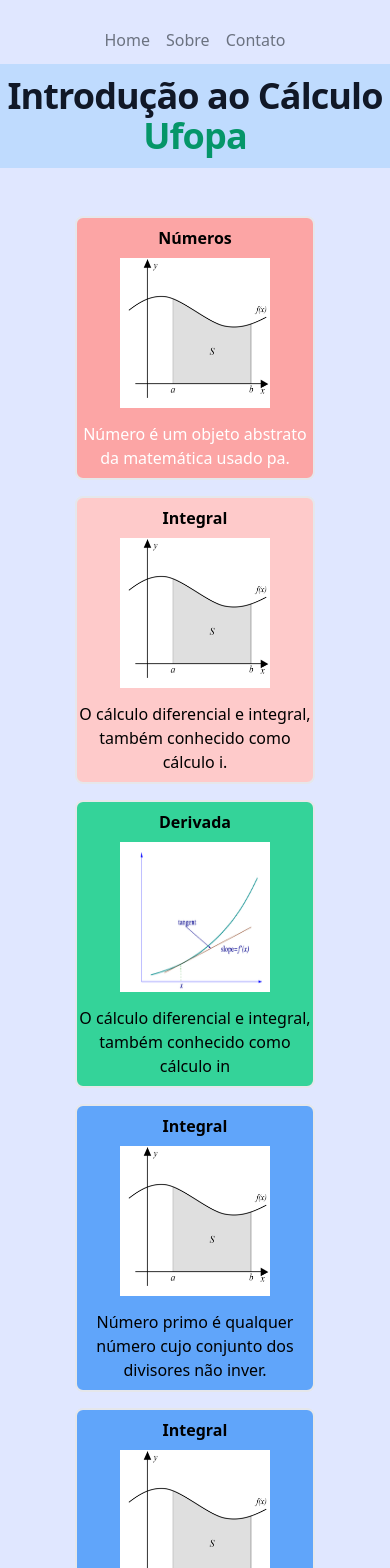
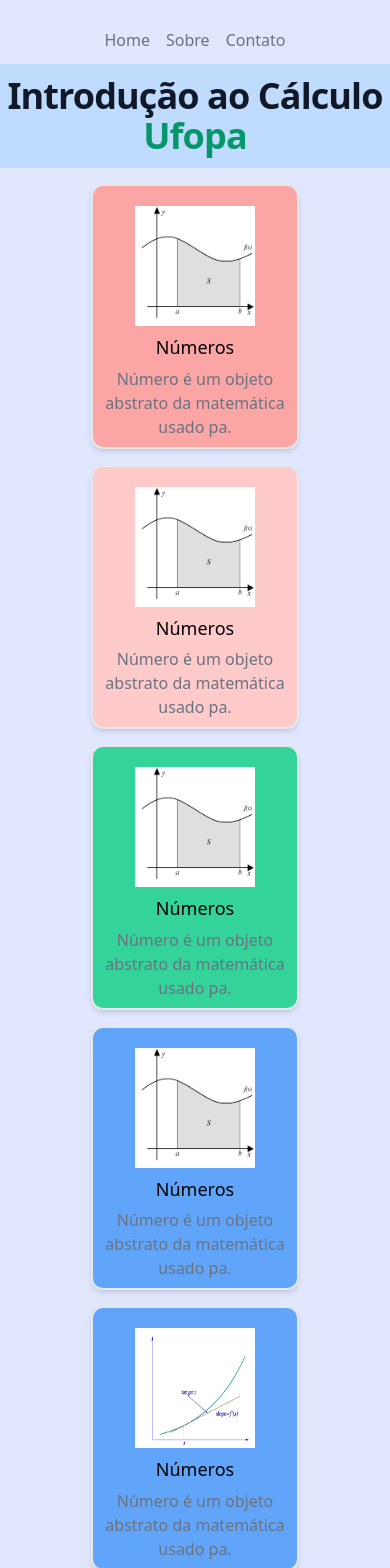
Before and after one commit to MatheusRamo/site-cic-ufopa, a Next.js app: page / in a window 390 px wide. Shown: the top 1568 px of the page. Built offline with nearby package versions, Linux system fonts and the light colour scheme.

Commit message:
cards responsives

```diff
--- a/pages/index.js
+++ b/pages/index.js
@@ -15,75 +15,60 @@
                 </h1>
             </div>
 
-            <div className="container text-center grid sm:grid-cols-1 md:grid-cols-2 lg:grid-cols-3 p-10 bg-indigo-100">
 
-                <div className="border-2 border-solid rounded-lg w-60 h-auto mx-auto my-2 bg-red-300 hover:bg-red-200">
 
-                    <h2 className="font-bold my-2">Números</h2>
+            <div className="text-center grid grid-cols-1  p-2 bg-indigo-100 sm:grid-cols-2 sm:mx-20 md:grid-cols-3 md:mx-10 lg:grid-cols-4 lg:mx-35 xl:mx-50 xl:grid-cols-5">
 
-                    <Image src="/integral.png"
-                        alt="Picture of the author"
-                        width={150}
-                        height={150}/>
+                <div className="border-2 border-solid rounded-xl shadow-md w-52 h-auto mx-auto my-2  bg-red-300 hover:bg-red-200 lg:mx-2">
 
-                    <p className="my-2 text-white">Número é um objeto abstrato da matemática usado pa.</p>
+                    <div  className="mt-5">
+                        <Image src="/integral.png" alt="Picture of the author" width={120} height={120}/>
+                    </div>
+
+                    <a href="#" class="block mt-1 text-lg leading-tight font-medium text-black hover:underline">Números</a>
+                    <p className="my-2 text-gray-500">Número é um objeto abstrato da matemática usado pa.</p>
 
                 </div>
 
-                <div className="border-2 border-solid rounded-lg w-60 h-auto mx-auto my-2 bg-red-200 hover:bg-red-100">
+                <div className="border-2 border-solid rounded-xl shadow-md w-52 h-auto mx-auto my-2 bg-red-200 hover:bg-red-100 lg:mx-2">
 
-                    <h2 className="font-bold my-2">Integral</h2>
+                    <div  className="mt-5">
+                        <Image src="/integral.png" alt="Picture of the author" width={120} height={120}/>
+                    </div>
 
-                    <Image src="/integral.png"
-                        alt="Picture of the author"
-                        width={150}
-                        height={150}/>
-                    <p className=" my-2">
-                    O cálculo diferencial e integral, também conhecido como cálculo i.
-                    </p>
+                    <a href="#" class="block mt-1 text-lg leading-tight font-medium text-black hover:underline">Números</a>
+                    <p className="my-2 text-gray-500">Número é um objeto abstrato da matemática usado pa.</p>
                 </div>
 
-                <div className="border-2 border-solid rounded-lg w-60 h-auto mx-auto my-2 bg-green-400 hover:bg-green-300">
+                <div className="border-2 border-solid rounded-xl shadow-md w-52 h-auto mx-auto my-2 bg-green-400 hover:bg-green-300 lg:mx-2">
 
-                    <h2 className="font-bold my-2">Derivada</h2>
+                    <div  className="mt-5">
+                        <Image src="/integral.png" alt="Picture of the author" width={120} height={120}/>
+                    </div>
 
-                    <Image src="/derivada.png"
-                        alt="Picture of the author"
-                        width={150}
-                        height={150}/>
-
-                    <p className=" my-2 ">
-                    O cálculo diferencial e integral, também conhecido como cálculo in
-                    </p>
+                    <a href="#" class="block mt-1 text-lg leading-tight font-medium text-black hover:underline">Números</a>
+                    <p className="my-2 text-gray-500">Número é um objeto abstrato da matemática usado pa.</p>
                 </div>
 
-                <div className="border-2 border-solid rounded-lg w-60 h-auto mx-auto my-2 bg-blue-400 hover:bg-blue-300">
+                <div className="border-2 border-solid rounded-xl shadow-md w-52 h-auto mx-auto my-2 bg-blue-400 hover:bg-blue-300 lg:mx-2">
 
-                    <h2 className="font-bold my-2">Integral</h2>
+                    <div  className="mt-5">
+                        <Image src="/integral.png" alt="Picture of the author" width={120} height={120}/>
+                    </div>
 
-                    <Image src="/integral.png"
-                        alt="Picture of the author"
-                        width={150}
-                        height={150}/>
-
-                    <p className="my-2">
-                    Número primo é qualquer número cujo conjunto dos divisores não inver.
-                    </p>
+                    <a href="#" class="block mt-1 text-lg leading-tight font-medium text-black hover:underline">Números</a>
+                    <p className="my-2 text-gray-500">Número é um objeto abstrato da matemática usado pa.</p>
 
                 </div>
 
-                <div className="border-2 border-solid rounded-lg w-60 h-auto mx-auto my-2 bg-blue-400 hover:bg-blue-300">
+                <div className="border-2 border-solid rounded-xl shadow-md w-52 h-auto mx-auto my-2 bg-blue-400 hover:bg-blue-300 lg:mx-2">
 
-                    <h2 className="font-bold my-2">Integral</h2>
+                    <div  className="mt-5">
+                        <Image src="/derivada.png" alt="Picture of the author" width={120} height={120}/>
+                    </div>
 
-                    <Image src="/integral.png"
-                        alt="Picture of the author"
-                        width={150}
-                        height={150}/>
-
-                    <p className="my-2">
-                    Número primo é qualquer número cujo conjunto dos divisores.
-                    </p>
+                    <a href="#" class="block mt-1 text-lg leading-tight font-medium text-black hover:underline">Números</a>
+                    <p className="my-2 text-gray-500">Número é um objeto abstrato da matemática usado pa.</p>
 
                 </div>
 
```
